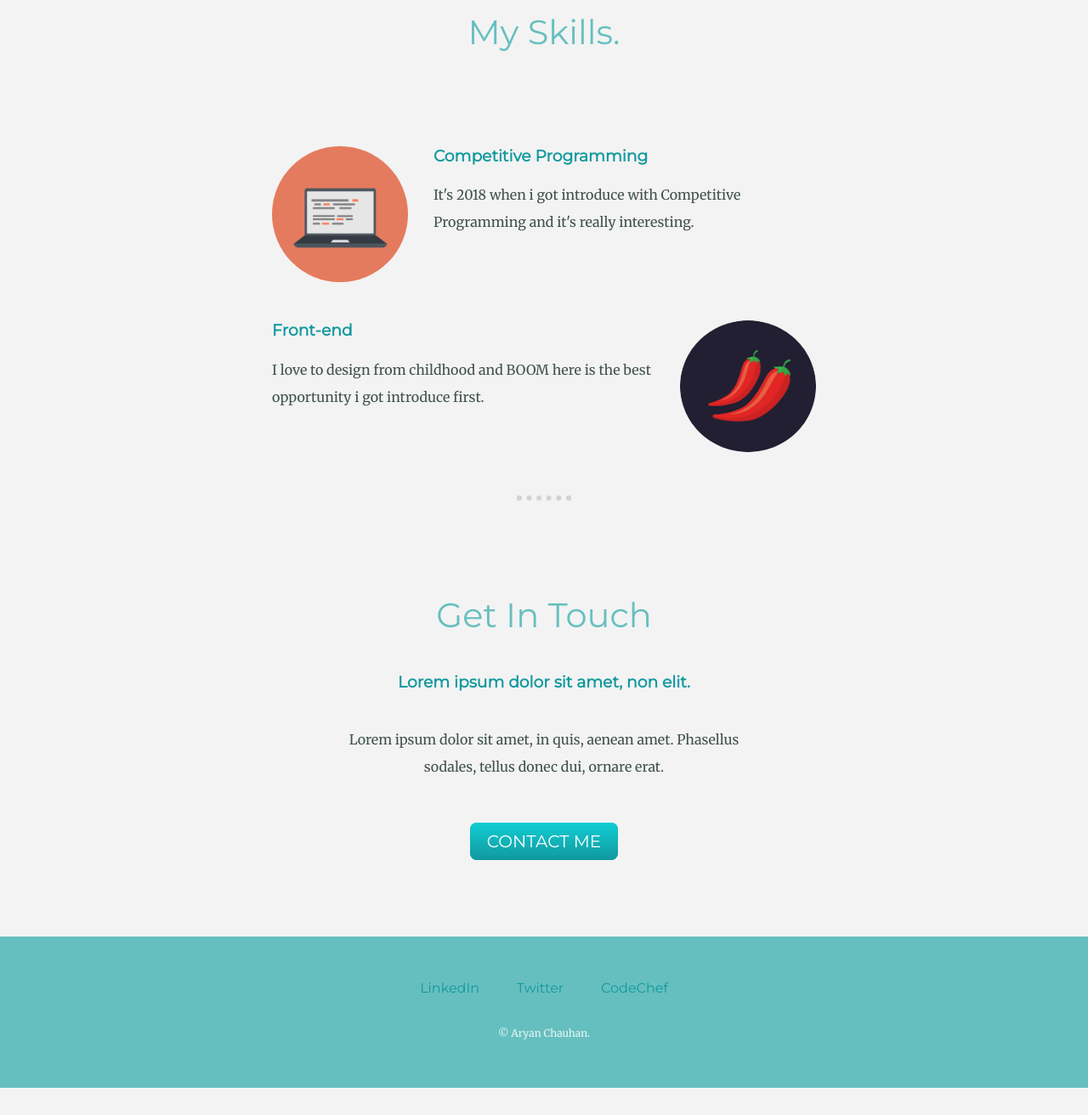
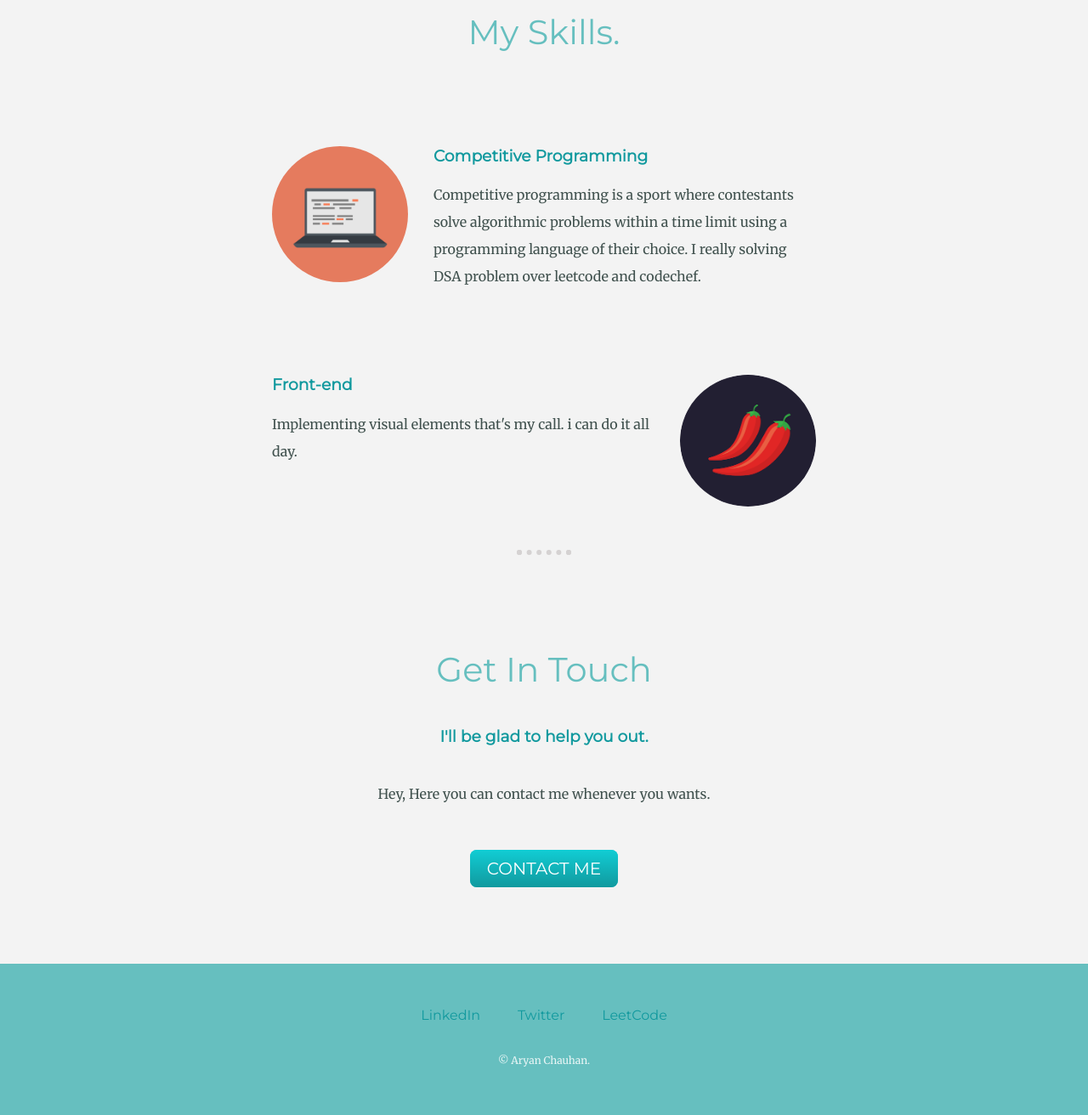
Before and after one commit to Astronaut004/Personal-site, a plain HTML site: page project1/index.html in a window 1280 px wide. Shown: the part 1545-2857 px from the top of the page at 85% size. Before the commit the page ends 2825 px from the top, so only its background shows below. Drawn offline with Linux system fonts and the light colour scheme.

Commit message:
Update index.html

```diff
--- a/project1/index.html
+++ b/project1/index.html
@@ -24,7 +24,7 @@
     <div class="middle-container">
         <div class="profile">
           <img src="./Images/fake-human-circle-img.png" alt="">
-          <h2>Hello.</h2>
+          <h2>Hello Guys</h2>
           <p class="bio">I am a Competitive Programmer and front-end developer. I like to play Chess and love to spend more times with books.</p>
         </div>
         <hr>
@@ -33,21 +33,21 @@
           <div class="skill-row">
             <img class="comp" src="./Images/computer.png" alt="">
             <h3>Competitive Programming</h3>
-            <p>It's 2018 when i got introduce with Competitive Programming and it's really interesting.</p>
+            <p>Competitive programming is a sport where contestants solve algorithmic problems within a time limit using a programming language of their choice. I really solving DSA problem over leetcode and codechef.</p>
           </div>
           <div class="skill-row">
 
            <img class="front" src="./Images/chillies.png" alt="">
            <!-- <iframe class="fame" src="https://giphy.com/embed/u2pmTWUi0MXjyrMaVj" width="480" height="480" frameBorder="0" class="giphy-embed" allowFullScreen></iframe><p><a href="https://giphy.com/gifs"></a></p>-->
             <h3>Front-end</h3>
-            <p>I love to design from childhood and BOOM here is the best opportunity i got introduce first.</p>
+            <p>Implementing visual elements that's my call. i can do it all day.</p>
           </div>
         </div>
         <hr>
         <div class="contact-me">
           <h2>Get In Touch</h2>
-          <h3>Lorem ipsum dolor sit amet, non elit.</h3>
-          <p class="mess">Lorem ipsum dolor sit amet, in quis, aenean amet. Phasellus sodales, tellus donec dui, ornare erat.</p>
+          <h3>I'll be glad to help you out.</h3>
+          <p class="mess">Hey, Here you can contact me whenever you wants.</p>
           <a class="btn" href="mailto:ac4548817@gmail.com">CONTACT ME</a>
         </div>
       </div>
@@ -56,7 +56,7 @@
       <div class="bottom-container">
         <a class="footer-link" href="https://www.linkedin.com/in/aryan-c-8105371a8/">LinkedIn</a>
         <a class="footer-link" href="https://twitter.com/Aryan_0___4">Twitter</a>
-        <a class="footer-link" href="https://www.codechef.com/users/aryan19004">CodeChef</a>
+        <a class="footer-link" href="https://leetcode.com/Aryan_0___4/">LeetCode</a>
         <p class="copy">© Aryan Chauhan.</p>
       </div>
     <!--<hr><br>
```
